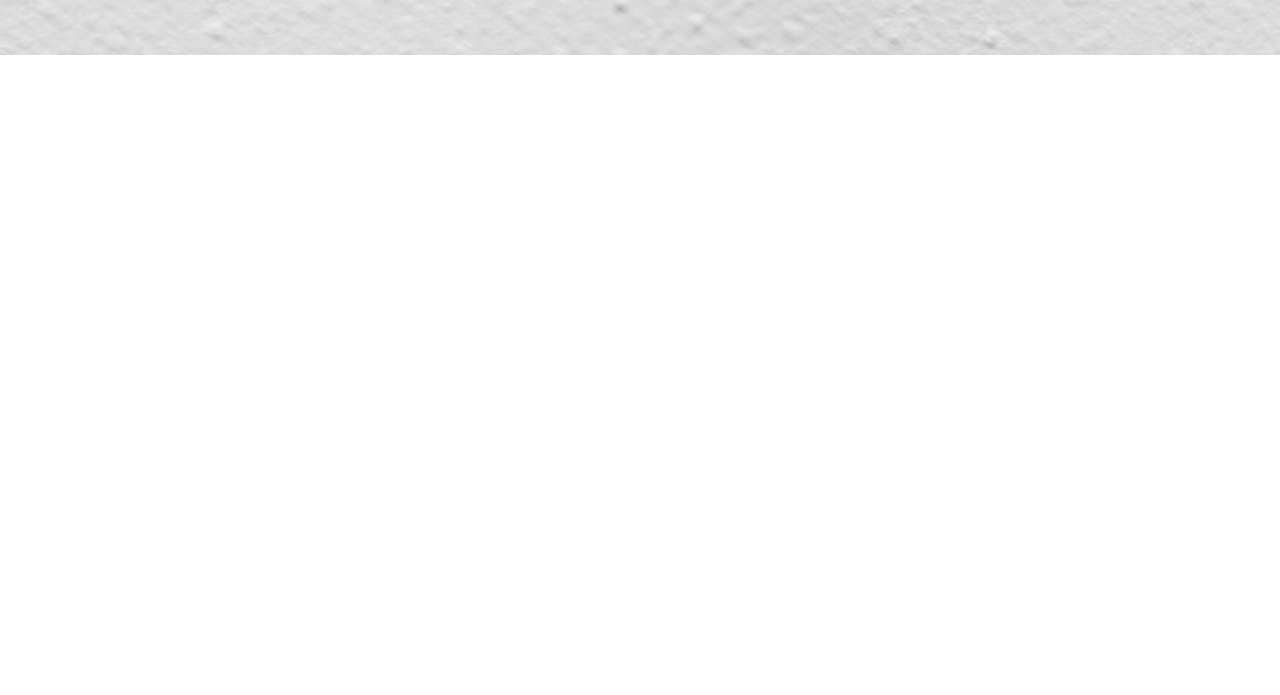
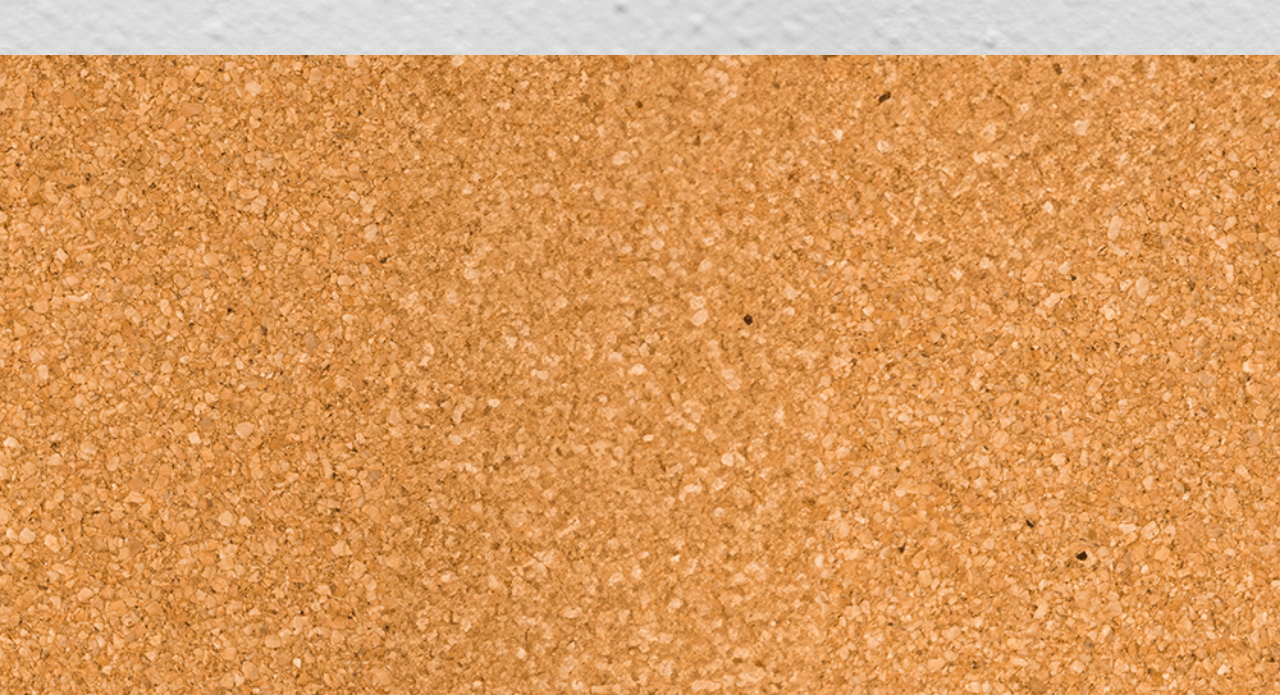
Before and after one commit to lorenzoferrante97/js-photo-blog, a website: page index.html in a window 1280 px wide. Shown: the part 105-800 px from the top of the page. Drawn offline with Linux system fonts and the light colour scheme; a web font is replaced by a local one.

Commit message:
add: containers

```diff
--- a/css/style.css
+++ b/css/style.css
@@ -2,3 +2,8 @@ header {
     background-image: url(../img/wall.png);
     background-size: cover;
 }
+
+main {
+    background-image: url(../img/cork.png);
+    background-size: cover;
+}
--- a/index.html
+++ b/index.html
@@ -18,6 +18,13 @@
         <h1 class="uppercase display1">Estate '24</h1>
     </header>
 
+    <main class="container-full h-[80vh]">
+        <section class="h-full container-fluid">
+
+        </section>
+
+    </main>
+
     <script src="esercizio-js/es.js"></script>
 </body>
 
```
Also changed, not shown: src/output.css.
